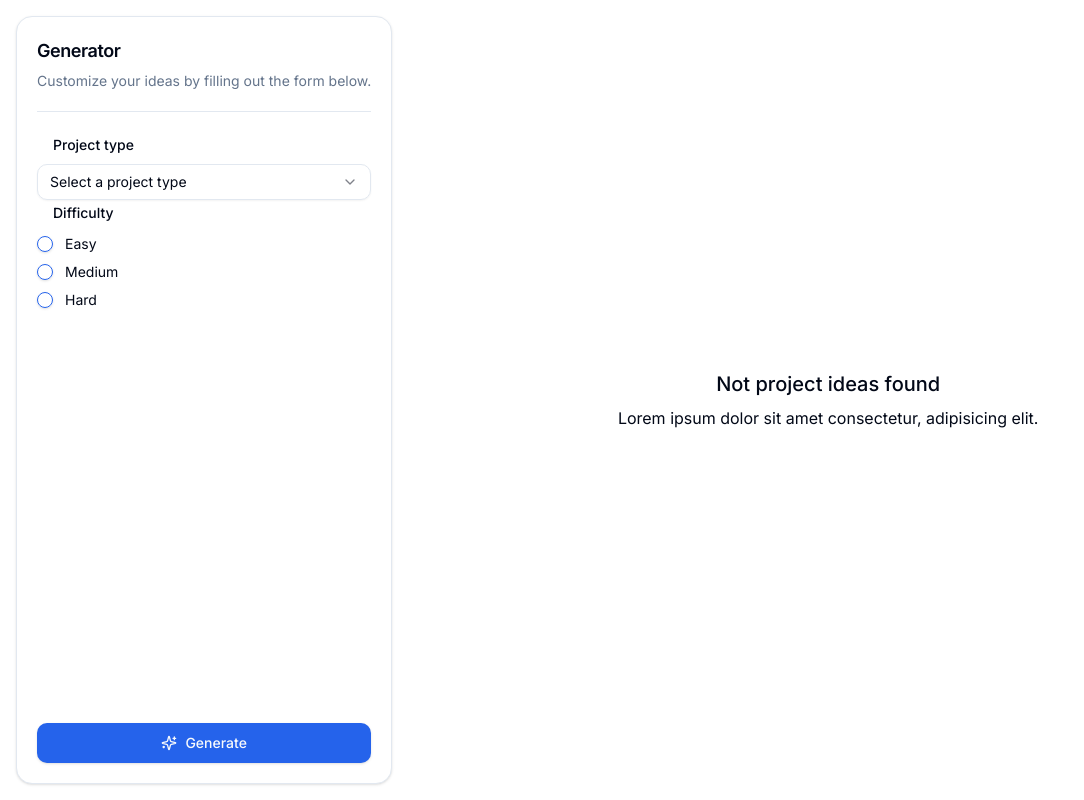
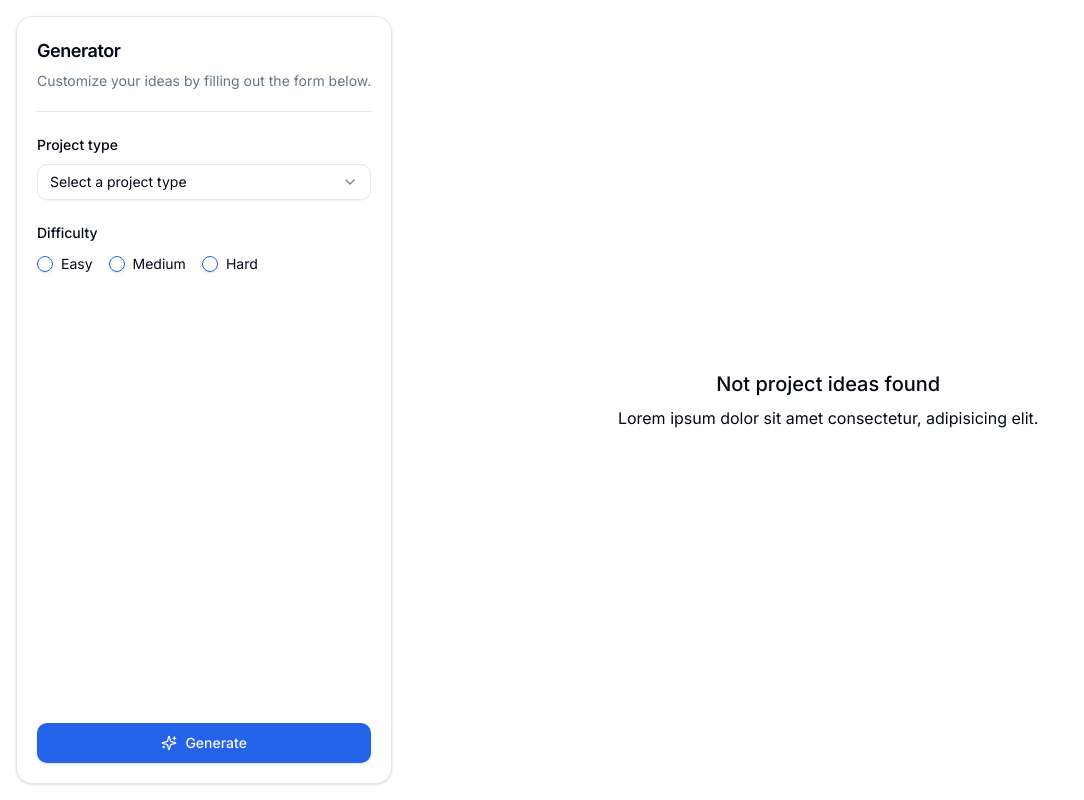
Before and after one commit to CarlosPProjects/project-ideas-generator, a Next.js app: page /ideas in a window 1280 px wide. Shown: the whole page, without its empty margins (0-1084 px from the left). Built offline with nearby package versions, Linux system fonts and the light colour scheme.

Commit message:
Refactor form components to improve layout and state handling for difficulty and project type selection

```diff
--- a/src/app/ideas/_components/difficulty-checkbox.tsx
+++ b/src/app/ideas/_components/difficulty-checkbox.tsx
@@ -18,13 +18,15 @@ const DifficultyCheckbox: FC<Props> = ({ form, formState }) => {
       name="difficulty"
       render={({ field }) => (
         <FormItem className="space-y-3">
-          <FormLabel className='pl-4'>Difficulty</FormLabel>
+          <FormLabel>Difficulty</FormLabel>
           <FormControl>
             <RadioGroup
               {...field}
-              className="flex flex-col space-y-1"
+              onValueChange={field.onChange}
+              defaultValue={field.value}
+              className="flex flex-wrap gap-4"
             >
-              <FormItem className="flex items-center space-x-3 space-y-0">
+              <FormItem className="flex items-center space-x-2 space-y-0">
                 <FormControl>
                   <RadioGroupItem value="Easy" />
                 </FormControl>
@@ -32,7 +34,7 @@ const DifficultyCheckbox: FC<Props> = ({ form, formState }) => {
                   Easy
                 </FormLabel>
               </FormItem>
-              <FormItem className="flex items-center space-x-3 space-y-0">
+              <FormItem className="flex items-center space-x-2 space-y-0">
                 <FormControl>
                   <RadioGroupItem value="Medium" />
                 </FormControl>
@@ -40,7 +42,7 @@ const DifficultyCheckbox: FC<Props> = ({ form, formState }) => {
                   Medium
                 </FormLabel>
               </FormItem>
-              <FormItem className="flex items-center space-x-3 space-y-0">
+              <FormItem className="flex items-center space-x-2 space-y-0">
                 <FormControl>
                   <RadioGroupItem value="Hard" />
                 </FormControl>
--- a/src/app/ideas/_components/generator-form.tsx
+++ b/src/app/ideas/_components/generator-form.tsx
@@ -49,8 +49,8 @@ const GeneratorForm = () => {
               Customize your ideas by filling out the form below.
             </CardDescription>
           </CardHeader>
-          <CardContent className='flex-1 pt-0'>
-            <Separator className='mb-5' />
+          <CardContent className='flex-1 pt-0 space-y-5'>
+            <Separator />
             <ProjectTypeSelector form={form} formState={formState} />
             <DifficultyCheckbox form={form} formState={formState} />
           </CardContent>
--- a/src/app/ideas/_components/project-type-selector.tsx
+++ b/src/app/ideas/_components/project-type-selector.tsx
@@ -27,8 +27,12 @@ const ProjectTypeSelector: FC<Props> = ({ form, formState }) => {
       name='type'
       render={({ field }) => (
         <FormItem>
-          <FormLabel className='pl-4'>Project type</FormLabel>
-          <Select {...field}>
+          <FormLabel>Project type</FormLabel>
+          <Select
+            {...field}
+            onValueChange={field.onChange}
+            defaultValue={field.value}
+          >
             <FormControl>
               <SelectTrigger>
                 <SelectValue placeholder="Select a project type" />
```
